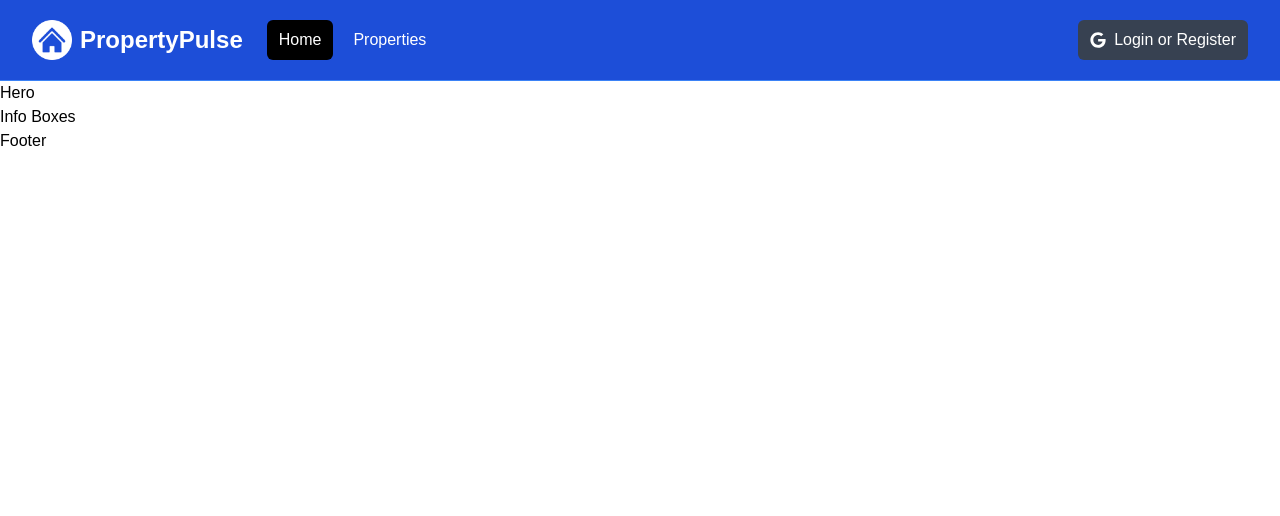
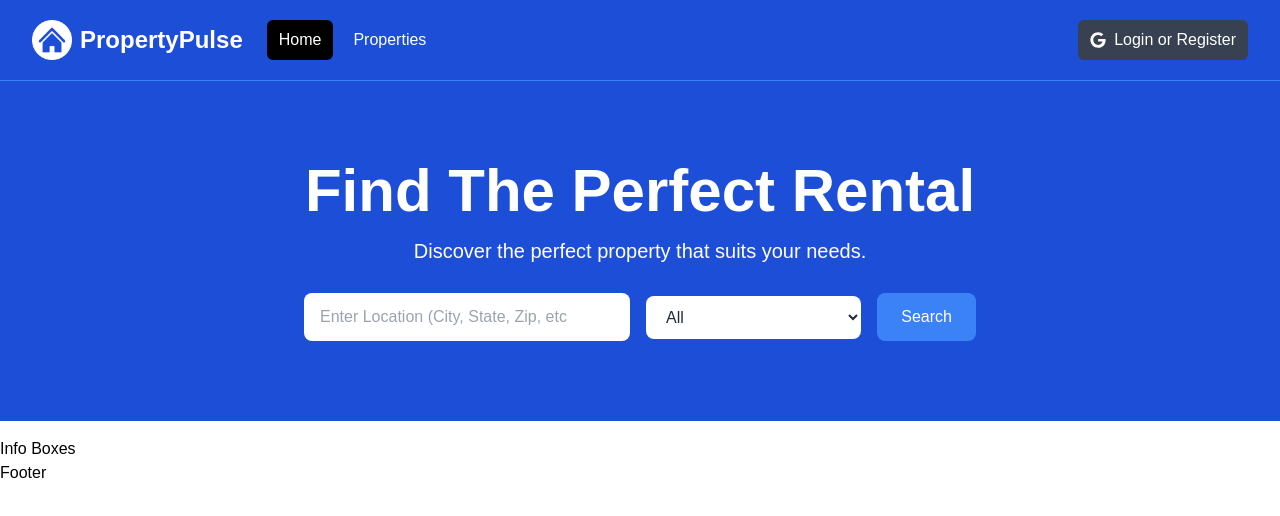
Before and after one commit to NtonBala/property-pulse, a Next.js app: page / in a window 1280 px wide. Shown: the top 516 px of the page. Built offline with nearby package versions, Linux system fonts and the light colour scheme.

Commit message:
HomePage: create Hero UI

```diff
--- a/components/Hero.jsx
+++ b/components/Hero.jsx
@@ -1,5 +1,53 @@
 const Hero = () => {
-  return <div>Hero</div>;
+  return (
+    <section className="bg-blue-700 py-20 mb-4">
+      <div className="max-w-7xl mx-auto px-4 sm:px-6 lg:px-8 flex flex-col items-center">
+        <div className="text-center">
+          <h1 className="text-4xl font-extrabold text-white sm:text-5xl md:text-6xl">Find The Perfect Rental</h1>
+          <p className="my-4 text-xl text-white">Discover the perfect property that suits your needs.</p>
+        </div>
+        {/* Form Component */}
+        <form className="mt-3 mx-auto max-w-2xl w-full flex flex-col md:flex-row items-center">
+          <div className="w-full md:w-3/5 md:pr-2 mb-4 md:mb-0">
+            <label for="location" className="sr-only">
+              Location
+            </label>
+            <input
+              type="text"
+              id="location"
+              placeholder="Enter Location (City, State, Zip, etc"
+              className="w-full px-4 py-3 rounded-lg bg-white text-gray-800 focus:outline-none focus:ring focus:ring-blue-500"
+            />
+          </div>
+          <div className="w-full md:w-2/5 md:pl-2">
+            <label for="property-type" className="sr-only">
+              Property Type
+            </label>
+            <select
+              id="property-type"
+              className="w-full px-4 py-3 rounded-lg bg-white text-gray-800 focus:outline-none focus:ring focus:ring-blue-500"
+            >
+              <option value="All">All</option>
+              <option value="Apartment">Apartment</option>
+              <option value="Studio">Studio</option>
+              <option value="Condo">Condo</option>
+              <option value="House">House</option>
+              <option value="Cabin Or Cottage">Cabin or Cottage</option>
+              <option value="Loft">Loft</option>
+              <option value="Room">Room</option>
+              <option value="Other">Other</option>
+            </select>
+          </div>
+          <button
+            type="submit"
+            className="md:ml-4 mt-4 md:mt-0 w-full md:w-auto px-6 py-3 rounded-lg bg-blue-500 text-white hover:bg-blue-600 focus:outline-none focus:ring focus:ring-blue-500"
+          >
+            Search
+          </button>
+        </form>
+      </div>
+    </section>
+  );
 };
 
 export default Hero;
```
